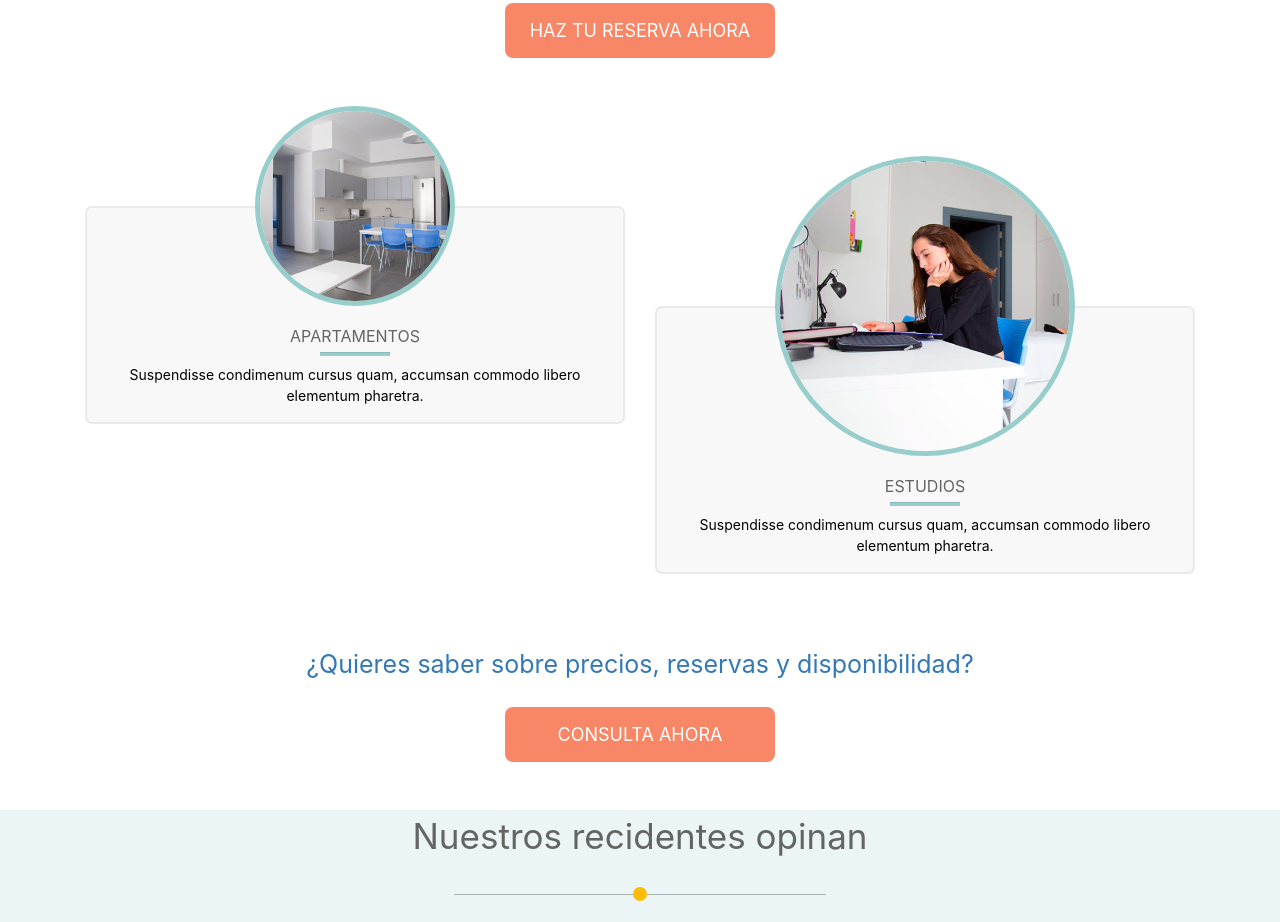
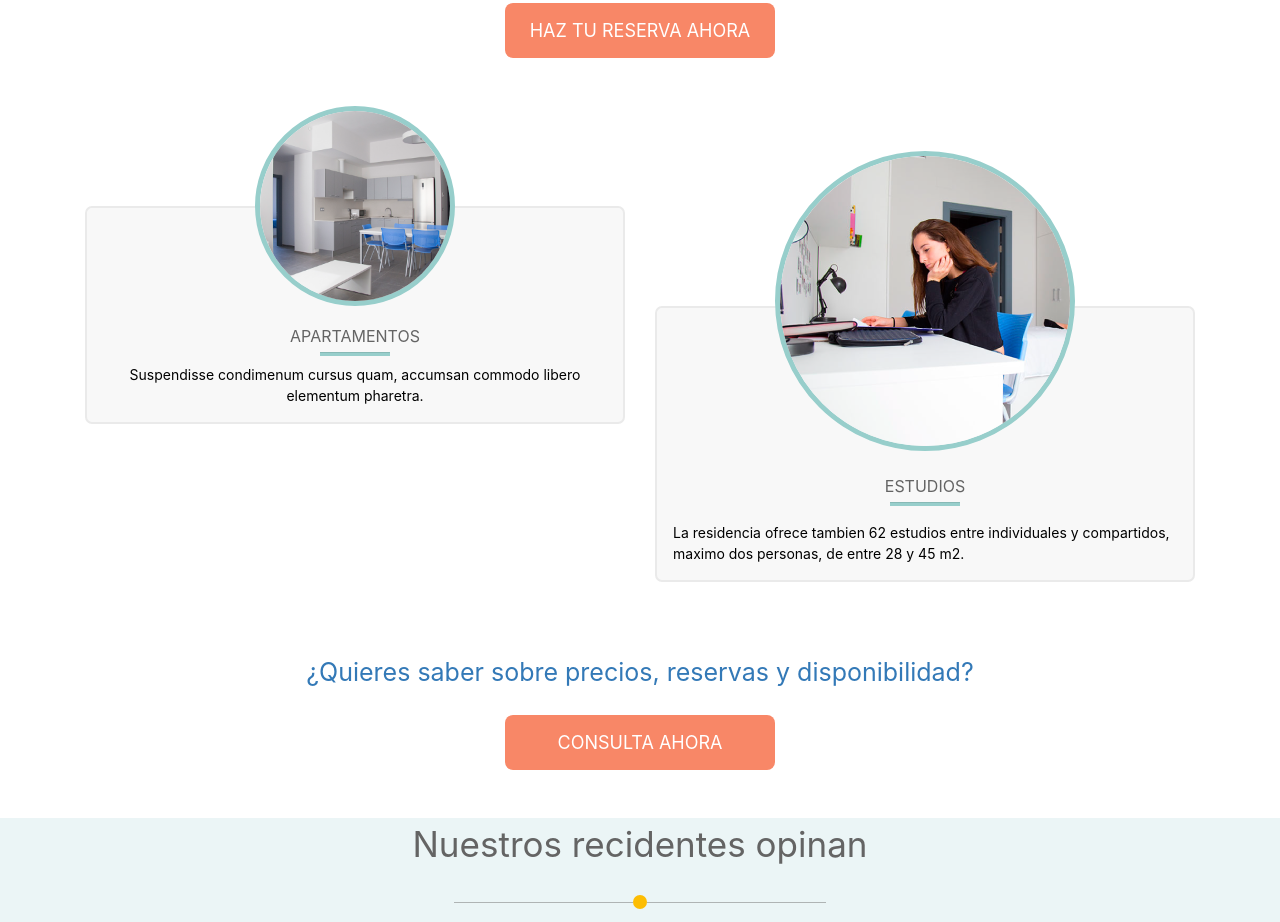
Before and after one commit to Woohaik/Residencia, a plain HTML site: page index.html in a window 1280 px wide. Shown: the part 2114-3036 px from the top of the page. Drawn offline with nearby package versions, Linux system fonts and the light colour scheme.

Commit message:
Cambiado propiedades de cardsBlocks secundarios

```diff
--- a/css/styles.scss
+++ b/css/styles.scss
@@ -87,20 +87,19 @@
           transition: all 0.4s;
         }
 
-        &--secondary{
+        &--secondary {
           width: 300px;
-          &:hover{
+          &:hover {
             width: 330px;
           }
         }
       }
-      &--secondary{
+      &--secondary {
         @include circlesImage(300px, $celeste, 5px);
       }
-
     }
-    &--secondary{
-      top: 150px;
+    &--secondary {
+      top: 145px;
     }
   }
   &__background {
@@ -108,7 +107,7 @@
     background: $colorFondoDos;
     border-radius: 7px;
     border: solid 2px ($colorFondoDos - 14%);
-    &--secondary{
+    &--secondary {
       padding-top: 150px;
     }
   }
@@ -124,18 +123,19 @@
   &__content {
     color: $negro;
     font-size: 14px;
+    &--secondary {
+      text-align: left;
+    }
   }
 }
 
 .bgFooter {
   background: $colorFondoTres;
   &__opinion {
-
-    &__circle{
-      &__overlay{
+    &__circle {
+      &__overlay {
         @include circlesImage(100px, $amarillo, 4px);
       }
-
     }
   }
 }
--- a/index.html
+++ b/index.html
@@ -161,12 +161,11 @@
               <img class="cardBlock__circle__overlay__image cardBlock__circle__overlay__image--secondary" src="img/demo-e.png" alt="">
             </div>
           </div>
-          <div class="cardBlock__background cardBlock__background--secondary">
+          <div class="cardBlock__background cardBlock__background--secondary ">
             <div class="cardBlock__title text-uppercase mt-3">Estudios</div>
             <hr class="cardBlock__hr mt-1 mb-2">
-            <div class="cardBlock__content mt-2 pb-3 px-2">Suspendisse condimenum cursus quam, accumsan commodo libero
-              elementum
-              pharetra.
+            <div class="cardBlock__content  cardBlock__content--secondary mt-3 pb-3 px-3">
+              La residencia ofrece tambien 62 estudios entre individuales y compartidos, maximo dos personas, de entre 28 y 45 m2.
             </div>
           </div>
         </div>
```
Also changed, not shown: css/styles.css, 1 other file.
